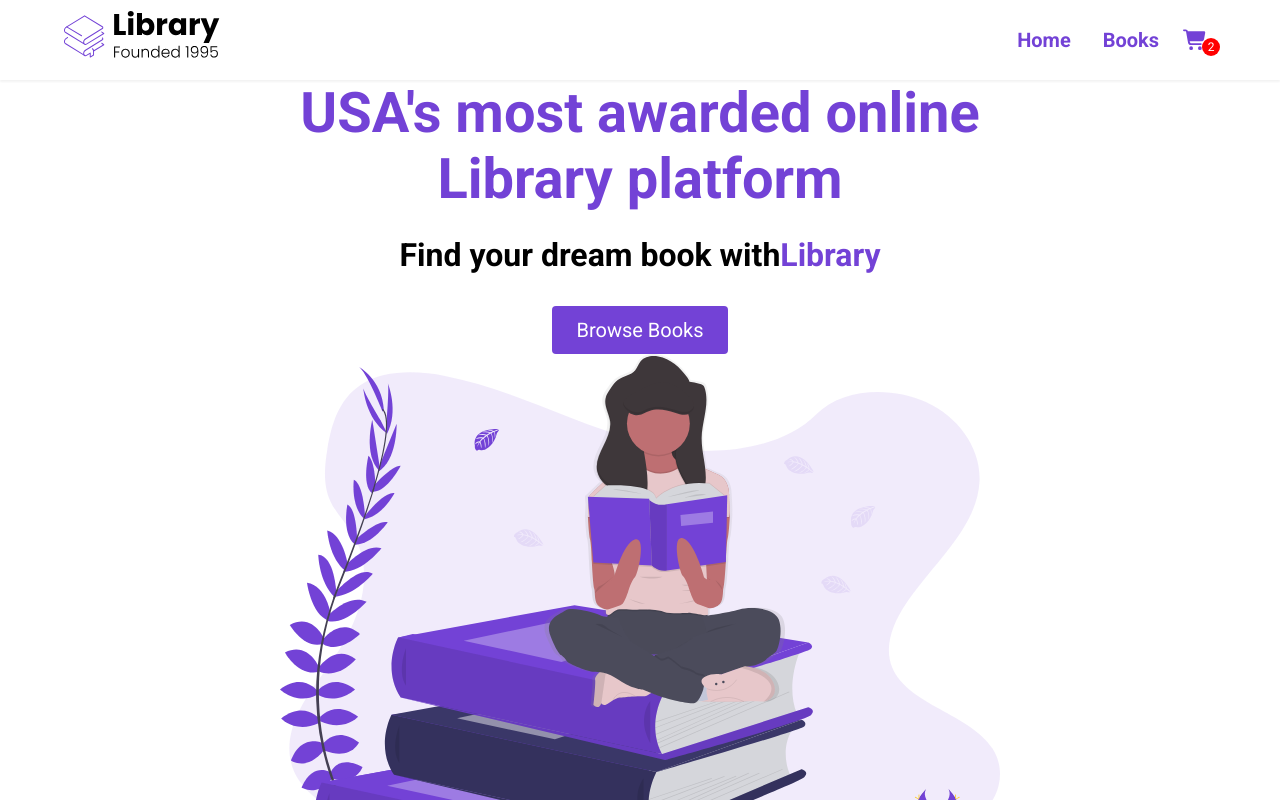
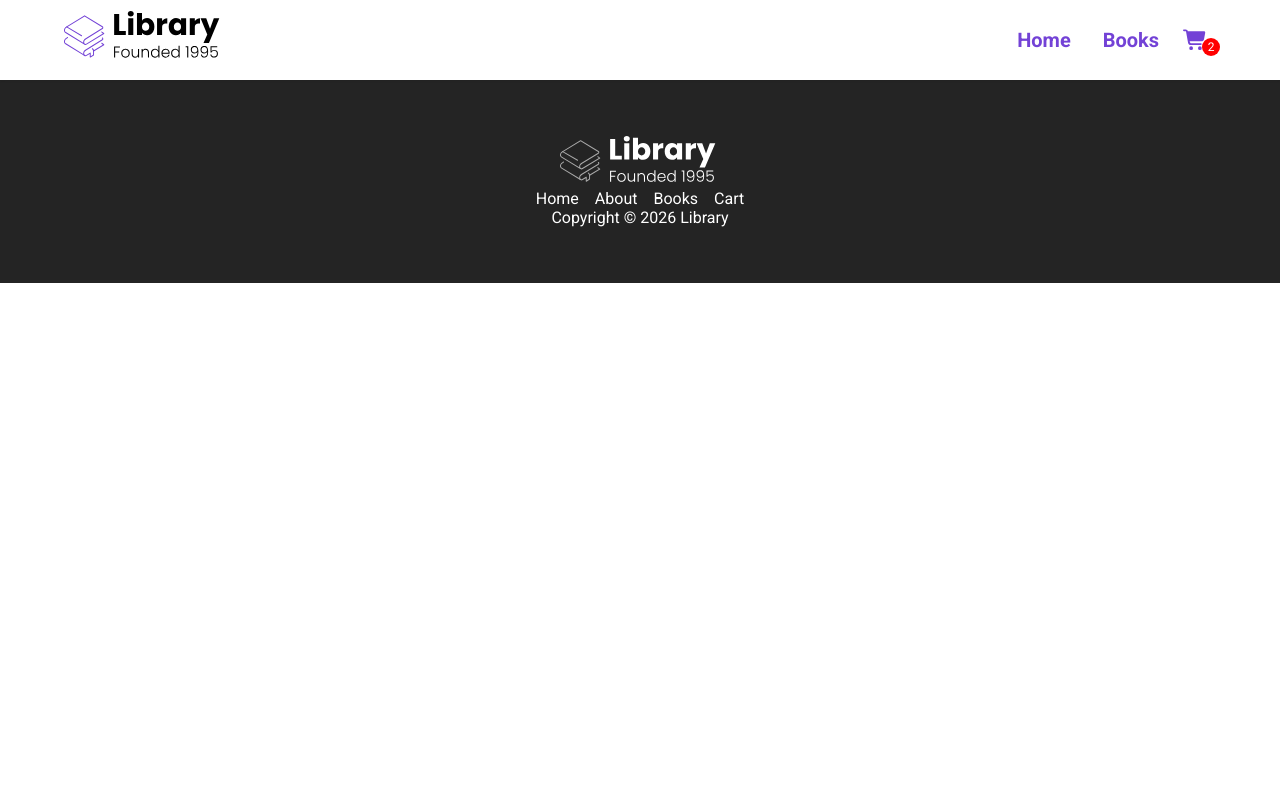
Before and after one commit to Kenjgee/library-react-tutorial, a React (Create React App) app: page /books/1 in a window 1280 px wide. Shown: the top 800 px of the page. Built offline with nearby package versions, Linux system fonts and the light colour scheme.

Commit message:
corrected node

```diff
--- a/package.json
+++ b/package.json
@@ -12,7 +12,7 @@
     "@testing-library/user-event": "^13.5.0",
     "react": "^19.3.1",
     "react-dom": "^19.3.1",
-    "react-router-dom": "^5.3.0",
+    "react-router-dom": "^6.30.6",
     "react-scripts": "5.0.1",
     "web-vitals": "^2.1.4"
   },
--- a/src/App.js
+++ b/src/App.js
@@ -1,8 +1,7 @@
-import Nav from './components/Nav';
-import Footer from './components/Footer';
-import Home from './pages/Home';
-import { BrowserRouter as Router, Route, Routes } from 'react-router-dom'
-
+import Nav from "./components/Nav";
+import Footer from "./components/Footer";
+import Home from "./pages/Home";
+import { BrowserRouter as Router, Route, Routes } from "react-router-dom";
 
 function App() {
   return (
@@ -10,10 +9,8 @@ function App() {
       <div className="App">
         <Nav />
         <Routes>
-      <Route path="/" component={Home} />
+          <Route path="/" element={<Home />} />
         </Routes>
-
-      <Home />
         <Footer />
       </div>
     </Router>
```
Also changed, not shown: 1 other file (tests, documents, lock files or other folders). Lines whose indentation alone changed are shown as unchanged.
